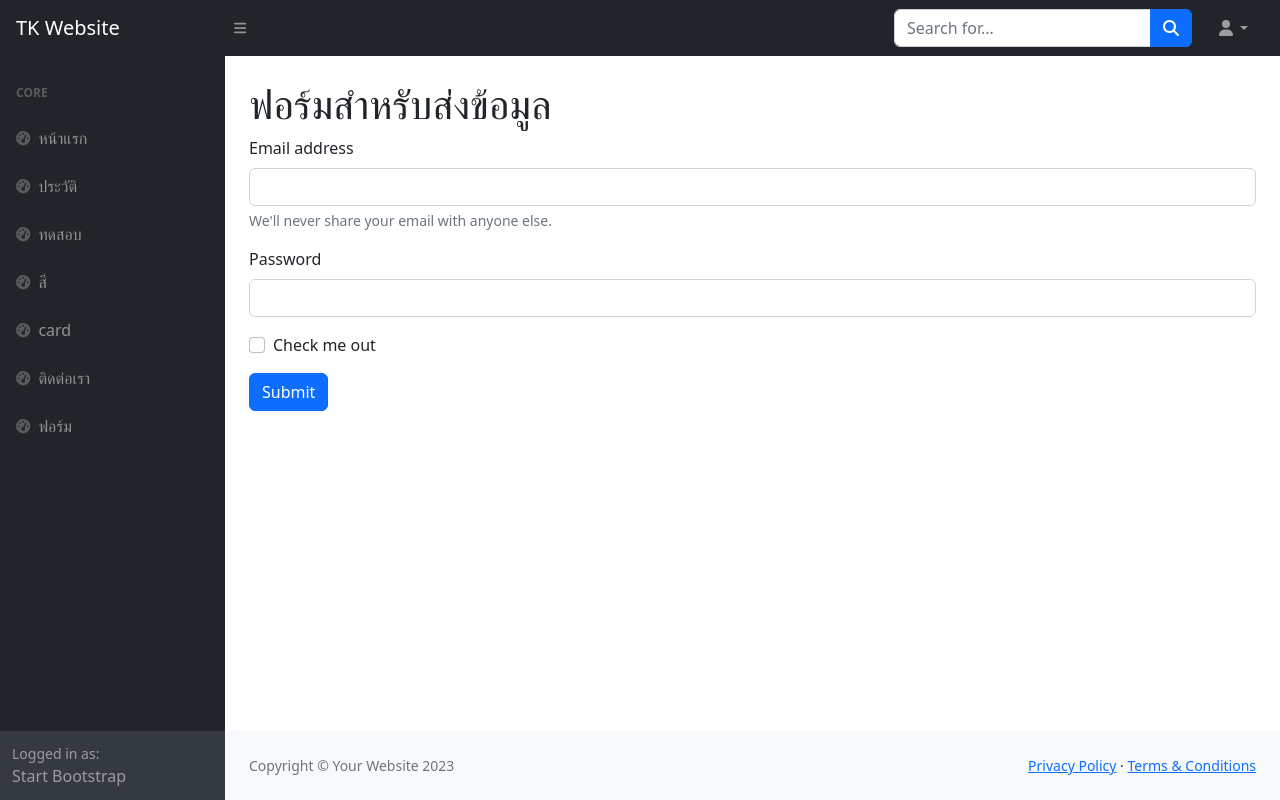
After one commit to TkTossakan/my_django_web, a Django app: page /form/ in a window 1280 px wide. The commit adds this page. Run offline with Django 5.2, Linux system fonts and the light colour scheme; some libraries are stand-ins or nearby versions.

Commit message:
commit form

```diff
--- a/templates/base.html
+++ b/templates/base.html
@@ -68,6 +68,9 @@
                                 <div class="sb-nav-link-icon"><i class="fas fa-tachometer-alt"></i></div>
                                 ติดต่อเรา
                             </a>
+                            <a class="nav-link" href="{% url 'form-page' %}">
+                                <div class="sb-nav-link-icon"><i class="fas fa-tachometer-alt"></i></div>
+                                ฟอร์ม
 
 
                         </div>
--- /dev/null
+++ b/templates/form.html
@@ -0,0 +1,45 @@
+{% extends 'base.html' %} {% block content %}
+<main>
+  <div class="container-fluid px-4">
+    <h1 class="mt-4">ฟอร์มสำหรับส่งข้อมูล</h1>
+
+    {% if email and password %}
+    <div>
+      <h3>email: {{ email }}</h3>
+      <h3>password: {{ password }}</h3>
+    </div>
+    {% endif %}
+
+    <form action="" method="POST">
+      {% csrf_token %}
+      <div class="mb-3">
+        <label for="exampleInputEmail1" class="form-label">Email address</label>
+        <input
+          type="email"
+          name="email"
+          class="form-control"
+          id="exampleInputEmail1"
+          aria-describedby="emailHelp"
+        />
+        <div id="emailHelp" class="form-text">
+          We'll never share your email with anyone else.
+        </div>
+      </div>
+      <div class="mb-3">
+        <label for="exampleInputPassword1" class="form-label">Password</label>
+        <input
+          type="password"
+          name="password"
+          class="form-control"
+          id="exampleInputPassword1"
+        />
+      </div>
+      <div class="mb-3 form-check">
+        <input type="checkbox" class="form-check-input" id="exampleCheck1" />
+        <label class="form-check-label" for="exampleCheck1">Check me out</label>
+      </div>
+      <button type="submit" class="btn btn-primary">Submit</button>
+    </form>
+  </div>
+</main>
+{% endblock content %}
--- a/webpage/urls.py
+++ b/webpage/urls.py
@@ -8,4 +8,5 @@ urlpatterns = [
     path("for/", views.forPage, name="for-page"),
     path("card/", views.cardView, name="card-page"),
     path("color/", views.cardColorPage, name="color-page"),
+    path("form/", views.Form, name="form-page"),
 ]
--- a/webpage/views.py
+++ b/webpage/views.py
@@ -33,3 +33,19 @@ def cardColorPage(request):
             context['color'] = color
 
     return render(request, 'card_color.html', context)
+
+
+def Form(request):
+    email = ''
+    password = ''
+
+    context = {}
+
+    if request.method == "POST":
+        email = request.POST.get('email')
+        password = request.POST.get('my-password')
+
+    context['email'] = email
+    context['password'] = password
+
+    return render(request, 'form.html', context)
```
